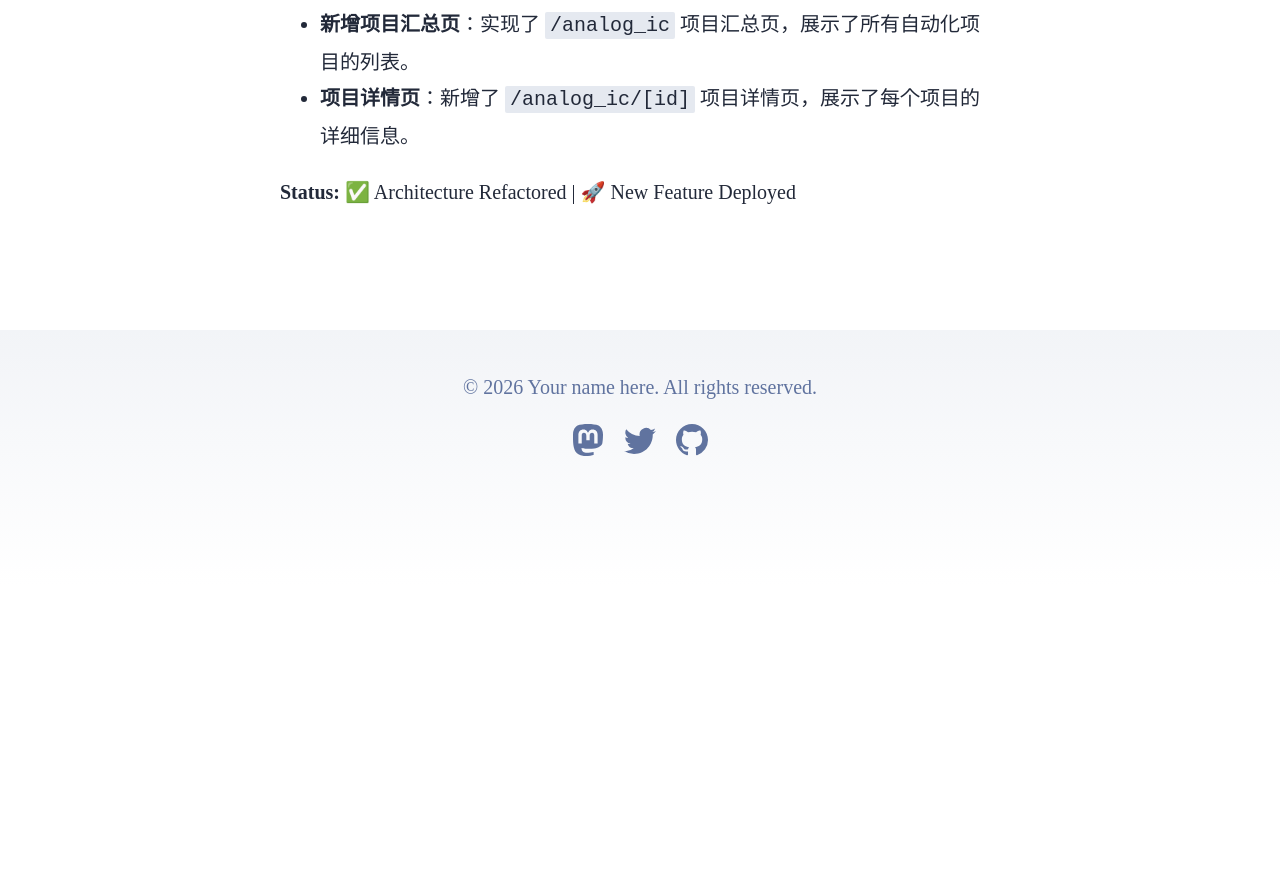
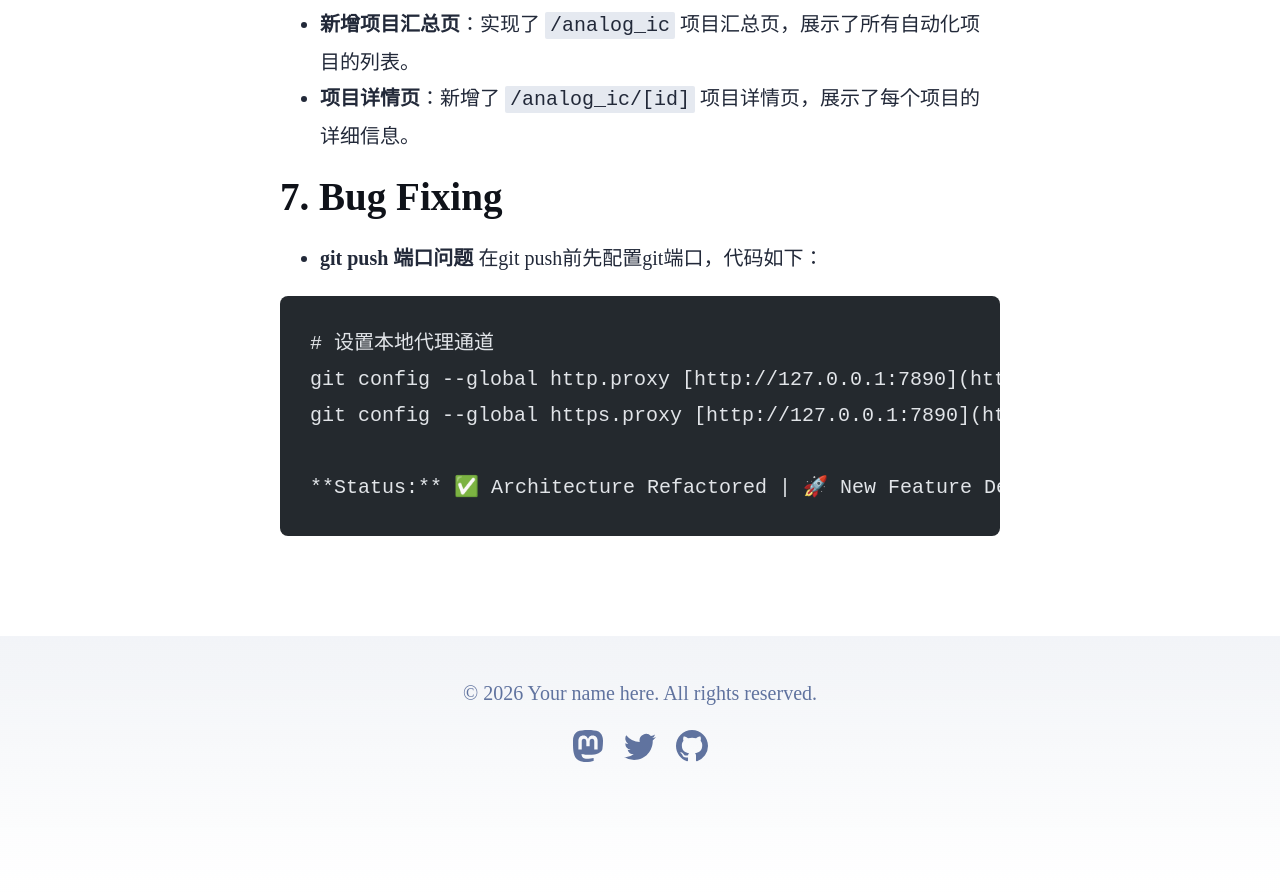
Before and after one commit to WuHao-UESTC/iceaxing.com, an Astro site: page /log/2026-4-18 in a window 1280 px wide. Shown: the part 1747-2639 px from the top of the page. Before the commit the page ends 2333 px from the top, so only its background shows below. Built offline with nearby package versions, Linux system fonts and the light colour scheme; Astro itself is replaced by a stand-in of ours; some packages are replaced by stand-ins of ours; code samples lack their colours.

Commit message:
页面更新

````diff
--- a/src/content/log/2026-4-18.md
+++ b/src/content/log/2026-4-18.md
@@ -35,5 +35,11 @@ layoutType: 'Blog'
 * **新增项目汇总页**：实现了 `/analog_ic` 项目汇总页，展示了所有自动化项目的列表。
 * **项目详情页**：新增了 `/analog_ic/[id]` 项目详情页，展示了每个项目的详细信息。
 
+### 7. Bug Fixing
+* **git push 端口问题** 在git push前先配置git端口，代码如下：
+```bash
+# 设置本地代理通道
+git config --global http.proxy [http://127.0.0.1:7890](http://127.0.0.1:7890)
+git config --global https.proxy [http://127.0.0.1:7890](http://127.0.0.1:7890)
 
 **Status:** ✅ Architecture Refactored | 🚀 New Feature Deployed
````
